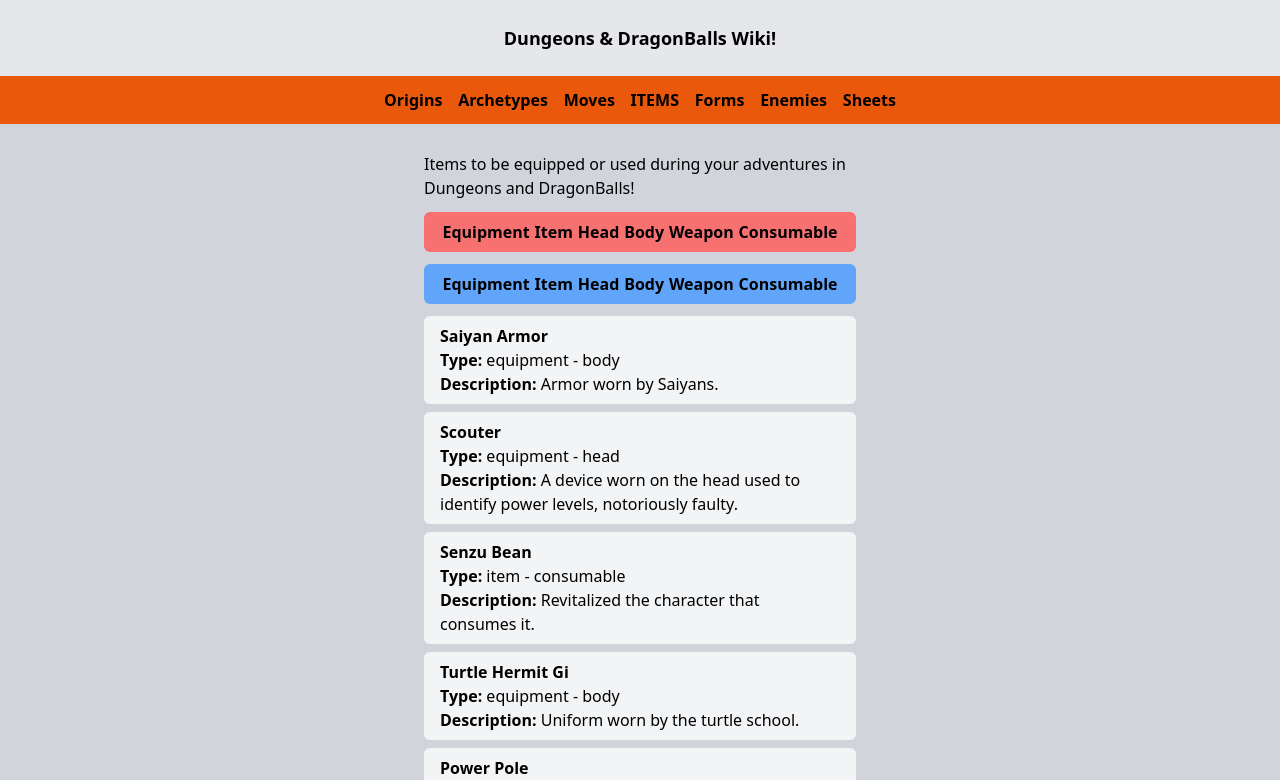
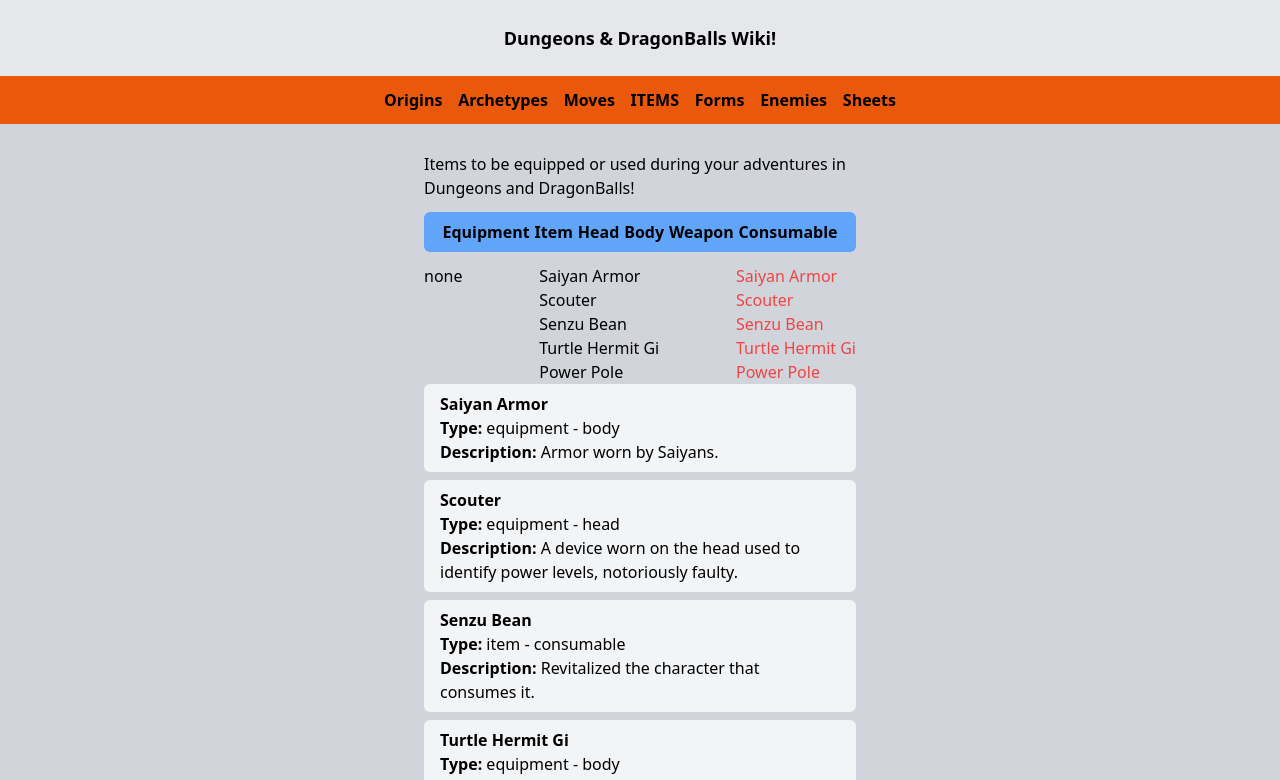
Before and after one commit to KylePep/ddbwiki, a Next.js app: page /items in a window 1280 px wide. Shown: the top 780 px of the page. Built offline with nearby package versions, Linux system fonts and the light colour scheme.

Commit message:
FilterList Component is working as intended

```diff
--- a/app/components/FilterList.tsx
+++ b/app/components/FilterList.tsx
@@ -1,12 +1,22 @@
 
 import React, { useState } from 'react'
 
-interface filterListProps{
-  LIST_TYPE: object[],
-  categoryFilterArr: string[]
+interface ListItem {
+  id: number;
+  title: string;
+  type: string;
+  subType: string;
+  description: string;
 }
 
-function FilterList({LIST_TYPE, categoryFilterArr} : filterListProps) {
+interface filterListProps{
+  LIST_TYPE: ListItem[],
+  categoryFilterArr: string[],
+  setList: (list: ListItem[]) => any,
+  list: (ListItem[])
+}
+
+function FilterList({LIST_TYPE, categoryFilterArr, setList, list} : filterListProps) {
   const [sortedBy, setSortedBy] = useState("none")
 
   const filterLables = categoryFilterArr.map(str=> {
@@ -15,45 +25,54 @@ function FilterList({LIST_TYPE, categoryFilterArr} : filterListProps) {
     return word
   })
 
-  let LIST = LIST_TYPE
+  const sortBy = ( sortBy: string) =>{
 
-if (sortedBy !== "none"){
+    if (sortBy === sortedBy) {
+      sortBy = "none"
+    }
+    setSortedBy(sortBy)
+
+    let newList = LIST_TYPE
+
+    if (sortBy !== "none"){
       categoryFilterArr.forEach(str => {
         const words = str.split('.')
         const category = words[0]
         const filter = words[1]
-    if (sortedBy.toLowerCase() === filter){
-        LIST = LIST_TYPE.filter((l) => l[category] == filter)
-        console.log('[Cat]', category, '[Filt]er', filter, '[LIST]',LIST)
+      if (sortBy.toLowerCase() === filter){
+          newList = LIST_TYPE.filter((l) => l[category] == filter)
+          setList(newList)
+          console.log('[Sort]', sortedBy, '[Cat]', category, '[Filter]', filter, '[LIST]',list)
         }
     });
   } else {
-  LIST = LIST_TYPE
+    setList(newList)
   }
-
-// if(sortedBy == "none"){
-//   MOVES = MOVE_TYPES
-// } else if (sortedBy == "Attack"){
-//   MOVES = MOVE_TYPES.filter((m)=> m.type == "attack")
-// } else if (sortedBy == "Support"){
-//   MOVES = MOVE_TYPES.filter((m)=>m.type == "support")
-// } else if (sortedBy == "Physical"){
-//   MOVES = MOVE_TYPES.filter((m)=>m.style == "physical")
-// } else if (sortedBy == "Energy"){
-//   MOVES = MOVE_TYPES.filter((m)=>m.style == "energy")
-// }
-
-  const sortBy = ( sortBy: string) =>{
-    if (sortedBy === sortBy) sortBy = "none"
-    setSortedBy(sortBy)
   }
 
   return (
+    <div>
       <div className="flex justify-around my-3 font-bold bg-blue-400 px-4 py-2 rounded-md ">
       {filterLables.map((sort: any, i) => (
         <button className="hover:text-white" onClick={()=>sortBy(sort)} key={i}>{sort}</button>
       ))}
     </div>
+    <div className='flex justify-between'>
+    <div>{sortedBy}</div>
+        <div>
+
+      {list.map((sort: any, i) => (
+        <div className=""key={i}>{sort.title}</div>
+      ))}
+        </div>
+        <div>
+      {LIST_TYPE.map((sort: any, i) => (
+        <div className="text-red-500"key={i}>{sort.title}</div>
+      ))}
+
+        </div>
+    </div>
+    </div>
     )
 }
 
--- a/app/items/page.tsx
+++ b/app/items/page.tsx
@@ -4,43 +4,16 @@ import React, { useState } from 'react'
 import FilterList from '../components/FilterList'
 
 export default function page() {
-  const [sortedBy, setSortedBy] = useState("none")
-  let ITEMS = ITEM_TYPES
-
-  if(sortedBy == "none"){
-    ITEMS = ITEM_TYPES
-  } else if (sortedBy == "Equipment"){
-    ITEMS = ITEM_TYPES.filter((m)=> m.type == "equipment")
-  } else if (sortedBy == "Item"){
-    ITEMS = ITEM_TYPES.filter((m)=>m.type == "item")
-  } else if (sortedBy == "Head"){
-    ITEMS = ITEM_TYPES.filter((m)=>m.subType == "head")
-  } else if (sortedBy == "Body"){
-    ITEMS = ITEM_TYPES.filter((m)=>m.subType == "body")
-  } else if (sortedBy == "Weapon"){
-    ITEMS = ITEM_TYPES.filter((m)=>m.subType == "weapon")
-  } else if (sortedBy == "Consumable"){
-    ITEMS = ITEM_TYPES.filter((m)=>m.subType == "consumable")
-  }
-
-  const sortBy = ( sortBy: string) =>{
-    if (sortedBy === sortBy) sortBy = "none"
-    setSortedBy(sortBy)
-  }
+  const [list, setList] = useState(ITEM_TYPES)
 
   return (
 <main>
 <div>
         <h1 className='mb-3'>Items to be equipped or used during your adventures in Dungeons and DragonBalls!</h1>
-        <div className="flex justify-around my-3 font-bold bg-red-400 px-4 py-2 rounded-md ">
-          {["Equipment", "Item", "Head", "Body", "Weapon", "Consumable"].map((sort: any) => (
-            <button className="hover:text-white" onClick={()=>sortBy(sort)} key={sort}>{sort}</button>
-          ))}
-        </div>
-        <FilterList LIST_TYPE={ITEM_TYPES} categoryFilterArr={[ "type.equipment", "type.item", "type.head", "subType.body", "subType.weapon", "subType.consumable"
+        <FilterList LIST_TYPE={ITEM_TYPES} list={list} setList={setList} categoryFilterArr={[ "type.equipment", "type.item", "subType.head", "subType.body", "subType.weapon", "subType.consumable"
           ]} />
         <div>
-          {ITEMS.map((move: any)=>(
+          {list.map((move: any)=>(
           <div key={move.id} className='bg-gray-100 rounded-md px-4 py-2 mb-2'>
                 <h2 className="font-bold">{move.title}</h2>
                 <h3><span className='font-semibold'>Type: </span>{move.type}
--- a/app/moves/page.tsx
+++ b/app/moves/page.tsx
@@ -5,6 +5,7 @@ import React, { useState } from 'react'
 
 export default function movesPage() {
   const [sortedBy, setSortedBy] = useState("none")
+  const [list, setList] = useState(MOVE_TYPES)
   let MOVES = MOVE_TYPES
 
   if(sortedBy == "none"){
```
Lines whose indentation alone changed are shown as unchanged.
